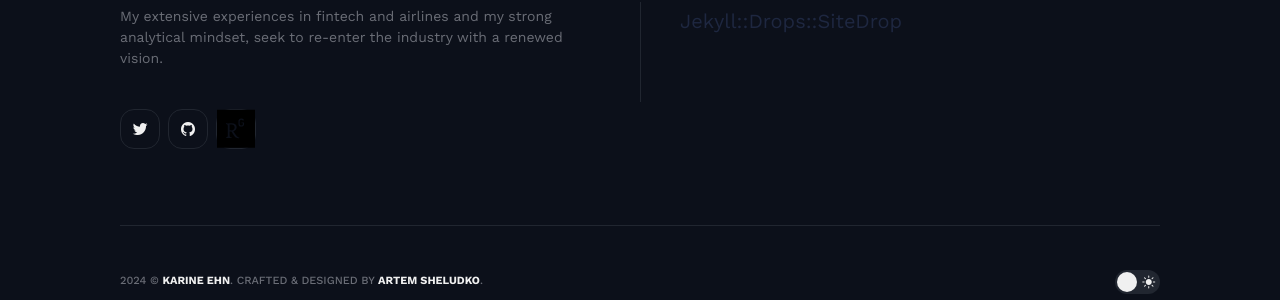
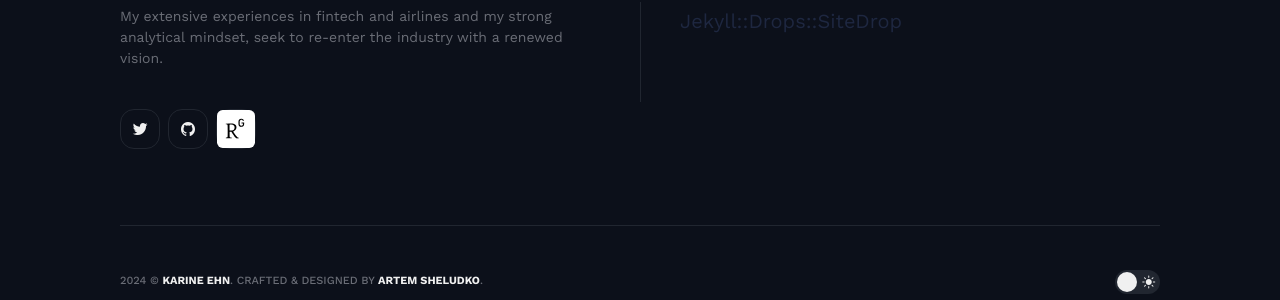
Before and after one commit to kargam0167/kargam0167.github.io, a Jekyll site: the page built from _posts/2018-11-14-that-which-does-not-kill-us-makes-us-stronger.markdown, in a window 1280 px wide. Shown: the part 4825-5125 px from the top of the page. Built offline with Jekyll 4.4.1, drawn with Linux system fonts in a browser that asks for light colours; nearby versions of some CDN libraries.

Commit message:
Update social-links.html

```diff
--- a/_includes/social-links.html
+++ b/_includes/social-links.html
@@ -7,7 +7,14 @@
       </li>
       {% endfor %}
       <li class="social__item">
-        <a class="social__link" href="#" target="_blank" rel="noopener"><svg viewBox="0 0 448 512" xmlns="http://www.w3.org/2000/svg"><path d="M0 32v448h448V32H0zm262.2 334.4c-6.6 3-33.2 6-50-14.2-9.2-10.6-25.3-33.3-42.2-63.6-8.9 0-14.7 0-21.4-.6v46.4c0 23.5 6 21.2 25.8 23.9v8.1c-6.9-.3-23.1-.8-35.6-.8-13.1 0-26.1.6-33.6.8v-8.1c15.5-2.9 22-1.3 22-23.9V225c0-22.6-6.4-21-22-23.9V193c25.8 1 53.1-.6 70.9-.6 31.7 0 55.9 14.4 55.9 45.6 0 21.1-16.7 42.2-39.2 47.5 13.6 24.2 30 45.6 42.2 58.9 7.2 7.8 17.2 14.7 27.2 14.7v7.3zm22.9-135c-23.3 0-32.2-15.7-32.2-32.2V167c0-12.2 8.8-30.4 34-30.4s30.4 17.9 30.4 17.9l-10.7 7.2s-5.5-12.5-19.7-12.5c-7.9 0-19.7 7.3-19.7 19.7v26.8c0 13.4 6.6 23.3 17.9 23.3 14.1 0 21.5-10.9 21.5-26.8h-17.9v-10.7h30.4c0 20.5 4.7 49.9-34 49.9zm-116.5 44.7c-9.4 0-13.6-.3-20-.8v-69.7c6.4-.6 15-.6 22.5-.6 23.3 0 37.2 12.2 37.2 34.5 0 21.9-15 36.6-39.7 36.6z"/></svg></a>
+        <a class="social__link" href="https://www.researchgate.net/profile/Karine-Ehn" target="_blank" rel="noopener"><svg xmlns="http://www.w3.org/2000/svg" aria-label="Research Gate" role="img" viewBox="0 0 512 512">
+  <rect width="512" height="512" rx="15%" fill="#FFFFFF"/>
+  <g fill="#000000">
+    <path d="m271 383c-15-4-23-10-36-26-9-12-26-39-35-53l-6-11h-24l0 34c1 43 0 42 19 45l10 1 0 4 0 4h-80l0-4c0-4 1-4 9-6 10-2 14-5 15-14 1-4 1-31 1-79-0-70-1-72-3-77-3-5-7-7-18-8-4-1-5-1-5-5v-4l43-1c55-1 65 0 81 11 15 10 22 24 20 43-1 21-17 42-37 50-4 1-7 3-7 3 0 2 17 28 28 43 15 21 27 32 36 37 4 2 9 3 10 3 3 0 3 1 3 4 0 3-1 5-2 5-5 2-19 2-26 0zm-57-109c14-7 22-18 23-35 1-13-2-22-10-30-9-10-25-14-48-12l-10 1v39c0 36 0 40 2 40 1 0 9 1 18 0 14-0 17-1 24-4z"/>
+    <path d="m321 228c-25-4-34-20-32-61 1-21 3-30 11-38 7-7 13-9 25-10 13-1 21 2 29 8 5 4 9 10 9 13 0 1-3 2-6 4l-6 3-3-3c-5-6-9-9-14-11-10-3-20 2-25 11-3 5-3 6-3 29 0 22 0 25 3 29 4 7 12 11 21 10 13-1 20-10 20-24v-7l-10-0-10-0v-13h36l-0 15c-0 12-1 16-3 22-6 15-23 24-42 22z"/>
+  </g>
+</svg>
+</a>
       </li>
     </ul>
   </div>
```
